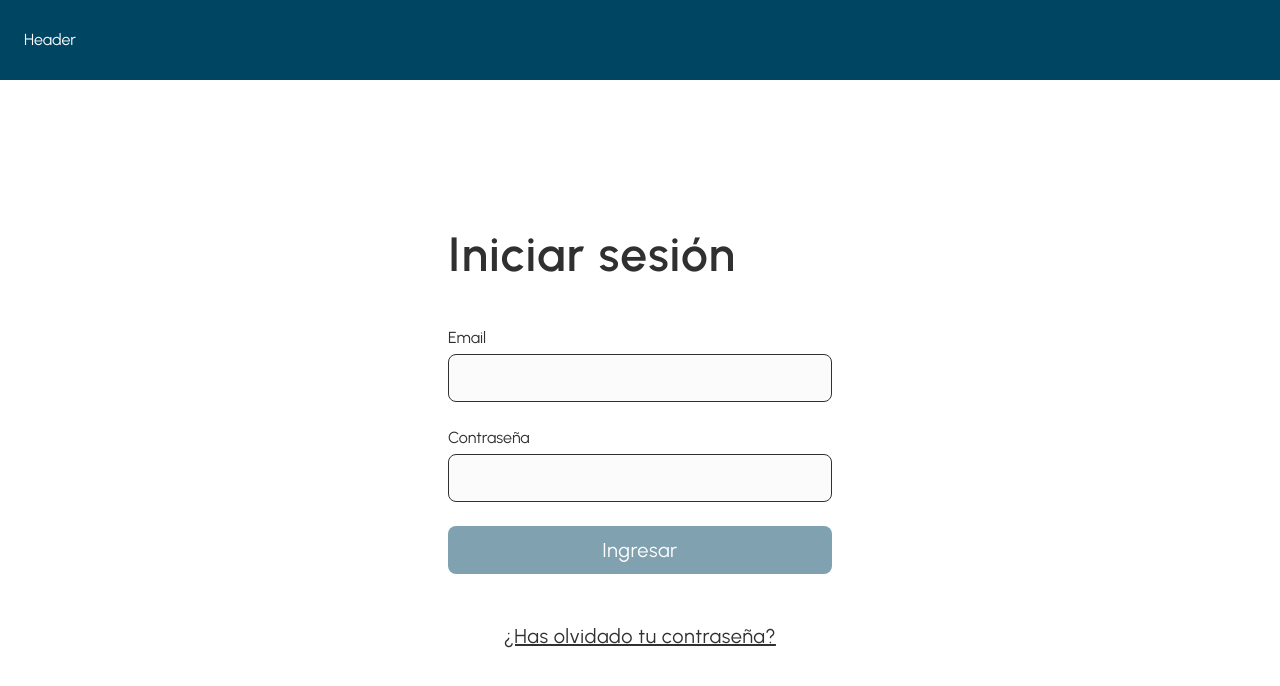
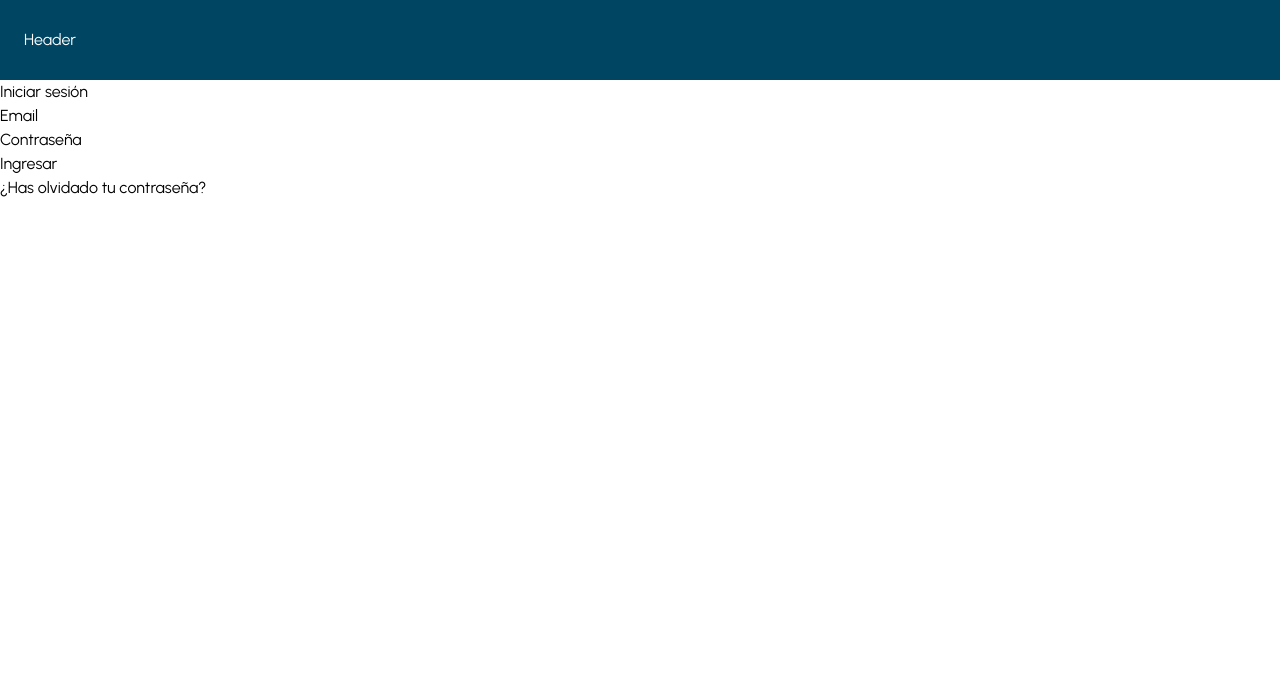
Before and after one commit to Deamond-Hero/Ticketera-pc, a React (Vite) app in the folder frontend/: page /login in a window 1280 px wide. Shown: the top 686 px of the page. Built offline with nearby package versions, Linux system fonts and the light colour scheme; no server answers.

Commit message:
Login validaciones

```diff
--- a/frontend/src/components/Auth.jsx
+++ b/frontend/src/components/Auth.jsx
@@ -4,54 +4,45 @@ import { Link, Navigate, useNavigate } from "react-router-dom";
 import { LoginService } from "../redux/actionsUser";
 import { useDispatch, useSelector } from "react-redux"
 import { useEffect } from "react"
-import api from "../utils/Api";
+import { validateLogin } from "../utils/validationLogin";
 
 const Auth = () => {
 
     const dispatch = useDispatch()
-    const dataUser = useSelector(state => state.dataUser)
+    const dataUser = useSelector(state => state.auth.userData)
+    const errorRequest = useSelector(state => state.auth.userMesaggeError)
     const navigate = useNavigate()
-    useEffect(() => {
-
-        console.log(dataUser)
-
-    }, [dataUser])
-
+    const [flag, setFlag] = useState(false)
     const [form, setForm] = useState({
         email: '',
         password: '',
     });
-
     const [errors, setErrors] = useState({
         email: '',
         password: '',
     });
 
-    const validate = () => {
-        const errors = { email: '', password: '' };
 
-        if (!form.email) {
-            errors.email = "El email es obligatorio";
-        } else if (!/\S+@\S+\.\S+/.test(form.email)) {
-            errors.email = "El email no es válido";
+    useEffect(() => {
+        if (errorRequest) {
+            setFlag(true)
+            setTimeout(() => {
+                setFlag(false)
+            }, 3000);
+            setFlag(false)
         }
+    }, [errorRequest])
 
-        if (!form.password) {
-            errors.password = "La contraseña es obligatoria";
-        } else if (form.password.length < 6) {
-            errors.password = "La contraseña debe tener al menos 6 caracteres";
+    useEffect(() => {
+        if (errors.email || errors.password) {
+          setFlag(true);
+          const timer = setTimeout(() => {
+            setFlag(false);
+          }, 3000);
 
-        } else if (!/[a-z]/.test(form.password)) {
-            errors.password = "La contraseña debe tener al menos una letra minúscula";
-        } else if (!/[0-9]/.test(form.password)) {
-            errors.password = "La contraseña debe tener al menos un número";
-
+          return () => clearTimeout(timer);
         }
-
-
-        return errors;
-    };
-
+      }, [errors]);
 
 
     const valueChange = (e) => {
@@ -64,7 +55,7 @@ const Auth = () => {
 
     const handleSubmit = async (e) => {
         e.preventDefault();
-        const validationErrors = validate();
+        const validationErrors = validateLogin();
         setErrors(validationErrors);
 
         if (!validationErrors.email && !validationErrors.password) {
@@ -76,44 +67,46 @@ const Auth = () => {
 
             console.log("Formulario enviado", form);
         } else {
-            // Hay errores, no se envía el formulario
+
             console.log("Errores en el formulario", validationErrors);
 
         }
     };
 
     return (
-        <div className="bg-[#FFFFFF] text-text-dark w-full h-[calc(100vh-80px)] flex flex-col items-center justify-center gap-12">
-            <form onSubmit={handleSubmit} className="flex flex-col gap-6">
-                <h1 className="font-semibold text-5xl tracking-wide mb-6">Iniciar sesión</h1>
-                <div className="flex flex-col gap-1">
+        <div>
+            <h1>Iniciar sesión</h1>
+            <form onSubmit={handleSubmit}>
+                <div>
                     <label>Email</label>
                     <input
                         type="email"
                         value={form.email}
                         name="email"
                         onChange={valueChange}
-                        className="rounded-lg bg-[#FBFBFB] h-12 w-96 border border-text-dark text-text-dark px-2  focus:shadow-input-focus focus:outline-none focus:border-none"
                     />
-                    {errors.email && <span style={{ color: "red" }}>{errors.email}</span>}
                 </div>
-                <div className="flex flex-col gap-1">
+
+                {flag && errors.email && <span style={{ color: "red" }}>{errors.email}</span>}
+
+                <div>
                     <label>Contraseña</label>
                     <input
                         type="password"
                         value={form.password}
                         name="password"
                         onChange={valueChange}
-                        className="rounded-lg bg-[#FBFBFB] h-12 w-96 border border-text-dark text-text-dark px-2  focus:shadow-input-focus focus:outline-none focus:border-none"
                     />
-                    {errors.password && <span style={{ color: "red" }}>{errors.password}</span>}
                 </div>
+
+                {flag && errors.password && <span style={{ color: "red" }}>{errors.password}</span>}
+
                 <div>
-                    <button type="submit" className="h-12 w-96 rounded-lg text-[#FFFFFF] text-xl tracking-wide bg-default-btn">Ingresar</button>
+                    <button type="submit">Ingresar</button>
                 </div>
             </form>
             <div>
-                <Link><p className="text-xl underline tracking-wide">¿Has olvidado tu contraseña?</p></Link>
+                <Link><p>¿Has olvidado tu contraseña?</p></Link>
             </div>
         </div>
     );
--- /dev/null
+++ b/frontend/src/utils/validationLogin.js
@@ -0,0 +1,13 @@
+export const validateLogin = (form) => {
+    const errors = { email: '', password: '' };
+
+    if (!form.email) {
+        errors.email = "Debes introducir un email";
+    }
+
+    if (!form.password) {
+        errors.password = "Debes introducir una contraseña";
+    }
+
+    return errors;
+};
```
